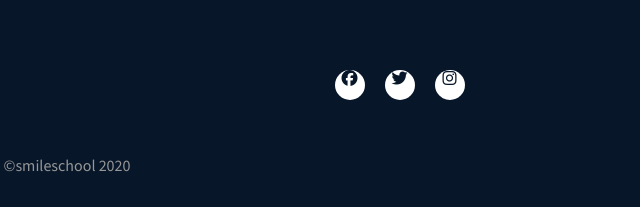
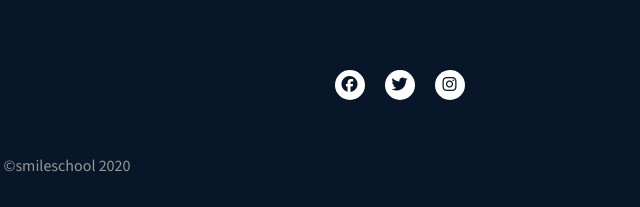
Before and after one commit to oussamaaouam1/html-css, a plain HTML site: page css_advanced/index.html in a window 1280 px wide. Shown: the part 4357-4564 px from the top of the page, 573-1213 px from the left. Drawn offline with nearby package versions, Linux system fonts and the light colour scheme.

Commit message:
footer commit

```diff
--- a/css_advanced/styles.css
+++ b/css_advanced/styles.css
@@ -368,6 +368,7 @@ margin-top: 100px;
 
 }
 footer section div div i{
+
   margin: 10px;
   color: #071629;
   background-color: #fff;
@@ -375,7 +376,10 @@ footer section div div i{
   height: 30px;
   border-radius: 20px;
   text-align: center;
-
+}
+footer section div div i::before{
+  position: relative;
+  top: 6px;
 
 }
 
```
